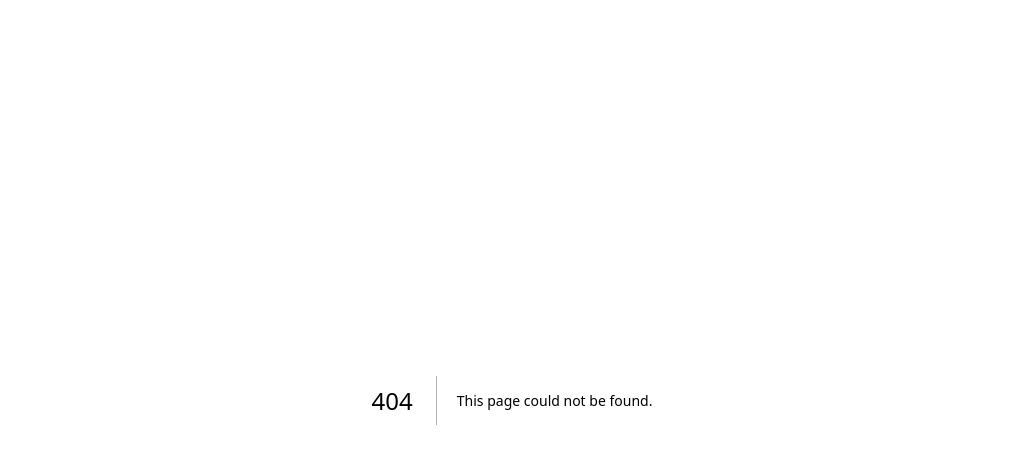
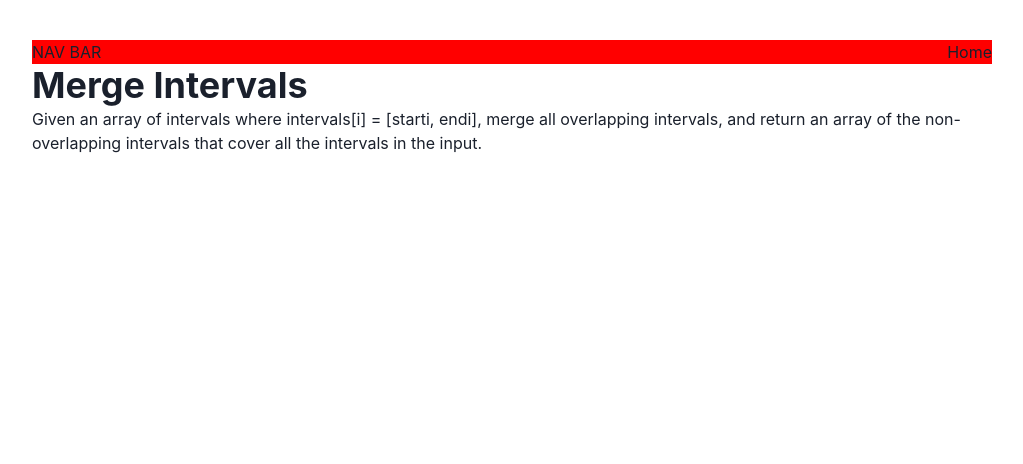
Before and after one commit to William-Schutte/leet-code-workbook, a Next.js app: page /problems/mergeIntervals in a window 1280 px wide. Before the commit this address had no page. Shown: the top 464 px of the page, without its empty margins (128-1151 px from the left). Built offline with nearby package versions, Linux system fonts and the light colour scheme.

Commit message:
problem: Merge Intervals

```diff
--- /dev/null
+++ b/pages/problems/mergeIntervals/index.tsx
@@ -0,0 +1,15 @@
+import { Heading, Text } from "@chakra-ui/react";
+import Layout from "../../layout";
+
+export default function MergeIntervals() {
+  return (
+    <Layout>
+      <Heading>Merge Intervals</Heading>
+      <Text>
+        Given an array of intervals where intervals[i] = [starti, endi], merge
+        all overlapping intervals, and return an array of the non-overlapping
+        intervals that cover all the intervals in the input.
+      </Text>
+    </Layout>
+  );
+}
```
Also changed, not shown: pages/problems/mergeIntervals/work.js (added, +31 -0 lines).
